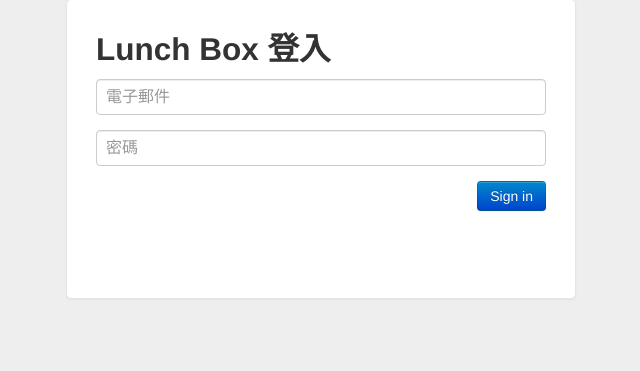
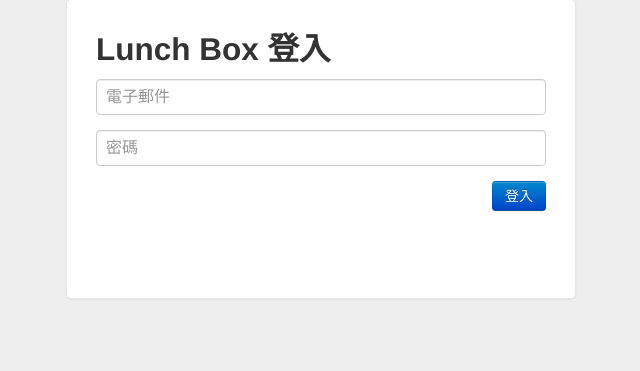
Before and after one commit to tokikanno/lunchbox.ko, a Python web app: template templates/login.html in a window 1280 px wide. Shown: the part 276-647 px from the top of the page, without its empty margins (349-989 px from the left). Run offline with Jinja, Linux system fonts and the light colour scheme; the template is opened without the code that fills it, so the values that code supplies are empty; some libraries are stand-ins or nearby versions.

Commit message:
change sign-in button text

```diff
--- a/templates/login.html
+++ b/templates/login.html
@@ -94,7 +94,7 @@ $(function () {
           	<!-- /ko -->
 			<input data-bind="value: username" name="email" type="email" class="input-block-level" placeholder="電子郵件" required>
 			<input data-bind="value: password" type="password" name="password" class="input-block-level" placeholder="密碼" required minlength=4 maxlength=10>
-			<button class="btn btn-primary pull-right" type="submit">Sign in</button>
+			<button class="btn btn-primary pull-right" type="submit">登入</button>
 		</form>
 		<!-- /ko -->
 	</div>
```
